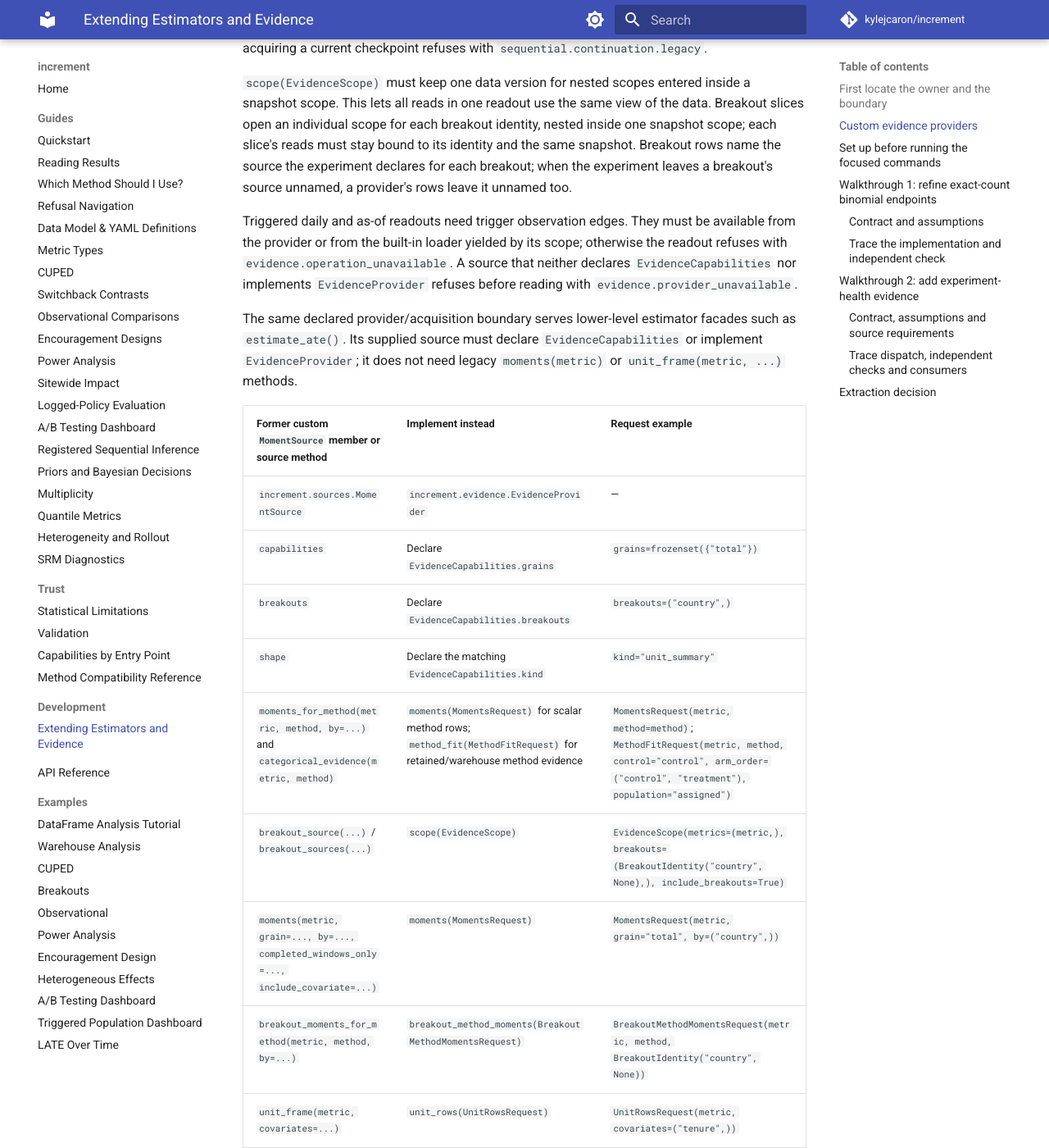
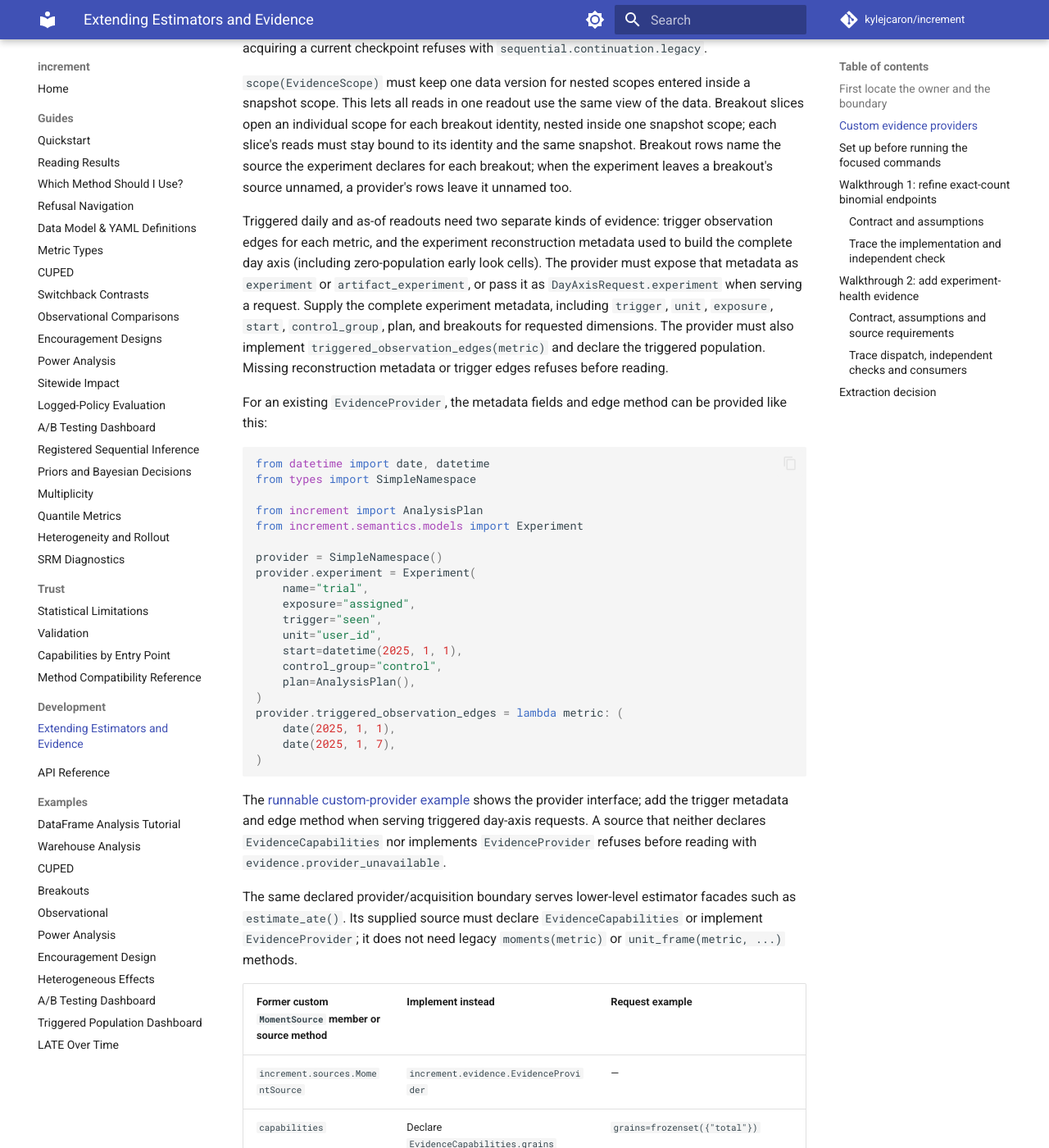
Before and after one commit to kylejcaron/increment, an MkDocs documentation site: the page built from docs/development/adding-an-estimator.md, in a window 1280 px wide and 1400 px high, scrolled down 1285 px. Shown: the whole window at 82% size. Built offline with MkDocs 1.6.1 and Material for MkDocs 9.7.7, drawn with Linux system fonts in a browser that asks for light colours; comment, search, counter and statistics services are not loaded.

Commit message:
Close small evidence-layer follow-ups from step 5

````diff
--- a/docs/development/adding-an-estimator.md
+++ b/docs/development/adding-an-estimator.md
@@ -38,11 +38,48 @@ to its identity and the same snapshot. Breakout rows name the source the
 experiment declares for each breakout; when the experiment leaves a breakout's
 source unnamed, a provider's rows leave it unnamed too.
 
-Triggered daily and as-of readouts need trigger observation edges. They must be
-available from the provider or from the built-in loader yielded by its scope;
-otherwise the readout refuses with `evidence.operation_unavailable`. A source
-that neither declares `EvidenceCapabilities` nor implements `EvidenceProvider`
-refuses before reading with `evidence.provider_unavailable`.
+Triggered daily and as-of readouts need two separate kinds of evidence:
+trigger observation edges for each metric, and the experiment reconstruction
+metadata used to build the complete day axis (including zero-population early
+look cells). The provider must expose that metadata as `experiment` or
+`artifact_experiment`, or pass it as `DayAxisRequest.experiment` when serving a
+request. Supply the complete experiment metadata, including `trigger`, `unit`,
+`exposure`, `start`, `control_group`, plan, and breakouts for requested
+dimensions. The provider must also implement `triggered_observation_edges(metric)`
+and declare the triggered population. Missing reconstruction metadata or trigger
+edges refuses before reading.
+
+For an existing `EvidenceProvider`, the metadata fields and edge method can be
+provided like this:
+
+```python
+from datetime import date, datetime
+from types import SimpleNamespace
+
+from increment import AnalysisPlan
+from increment.semantics.models import Experiment
+
+provider = SimpleNamespace()
+provider.experiment = Experiment(
+    name="trial",
+    exposure="assigned",
+    trigger="seen",
+    unit="user_id",
+    start=datetime(2025, 1, 1),
+    control_group="control",
+    plan=AnalysisPlan(),
+)
+provider.triggered_observation_edges = lambda metric: (
+    date(2025, 1, 1),
+    date(2025, 1, 7),
+)
+```
+
+The [runnable custom-provider example](https://github.com/kylejcaron/increment/blob/main/examples/custom_evidence_provider.py)
+shows the provider interface; add the trigger metadata and edge method when
+serving triggered day-axis requests. A source that neither declares
+`EvidenceCapabilities` nor implements `EvidenceProvider` refuses before
+reading with `evidence.provider_unavailable`.
 
 The same declared provider/acquisition boundary serves lower-level estimator
 facades such as `estimate_ate()`. Its supplied source must declare
````
Also changed, not shown: docs/guides/encouragement.md (+1 -1 lines), 4 other files.
